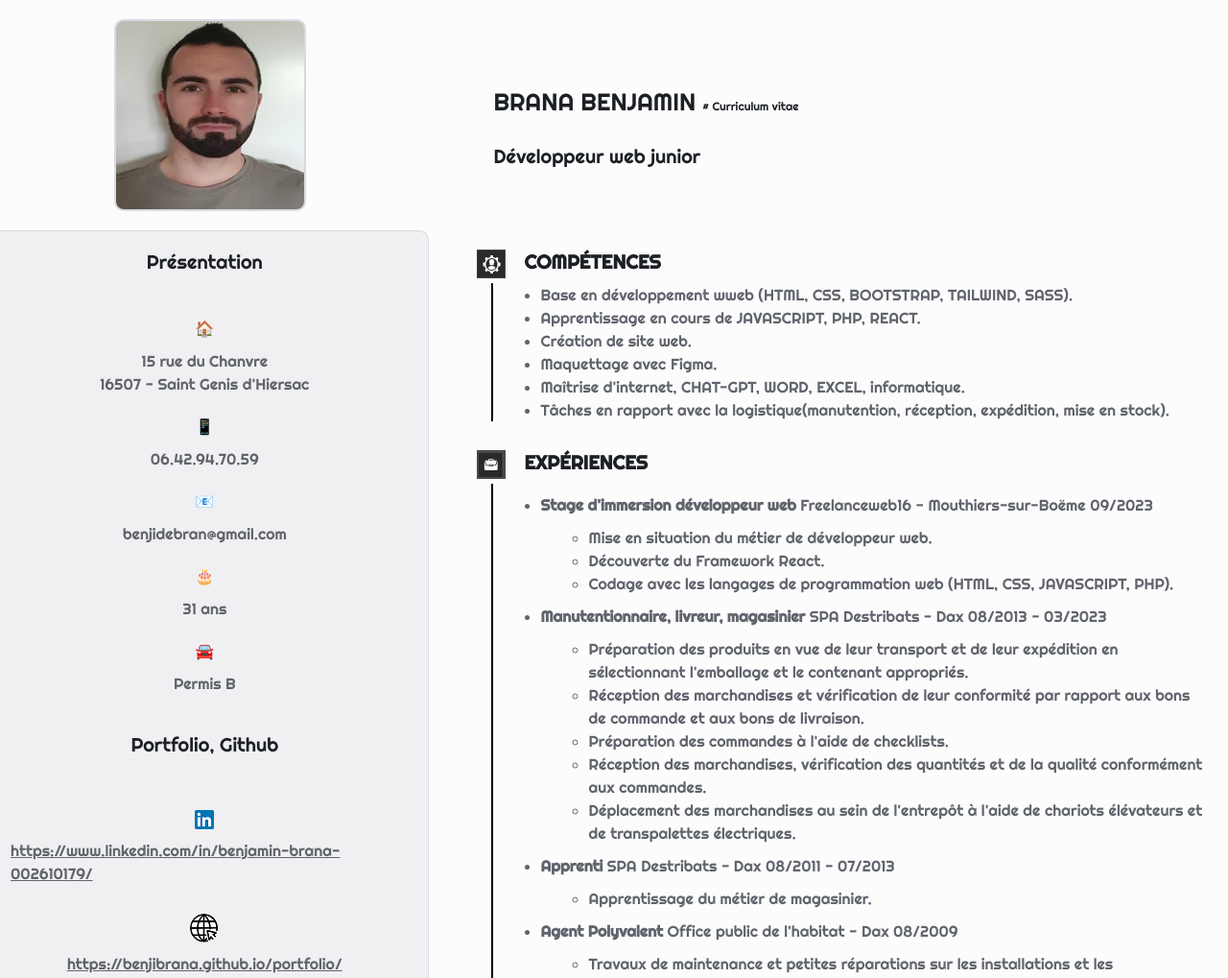
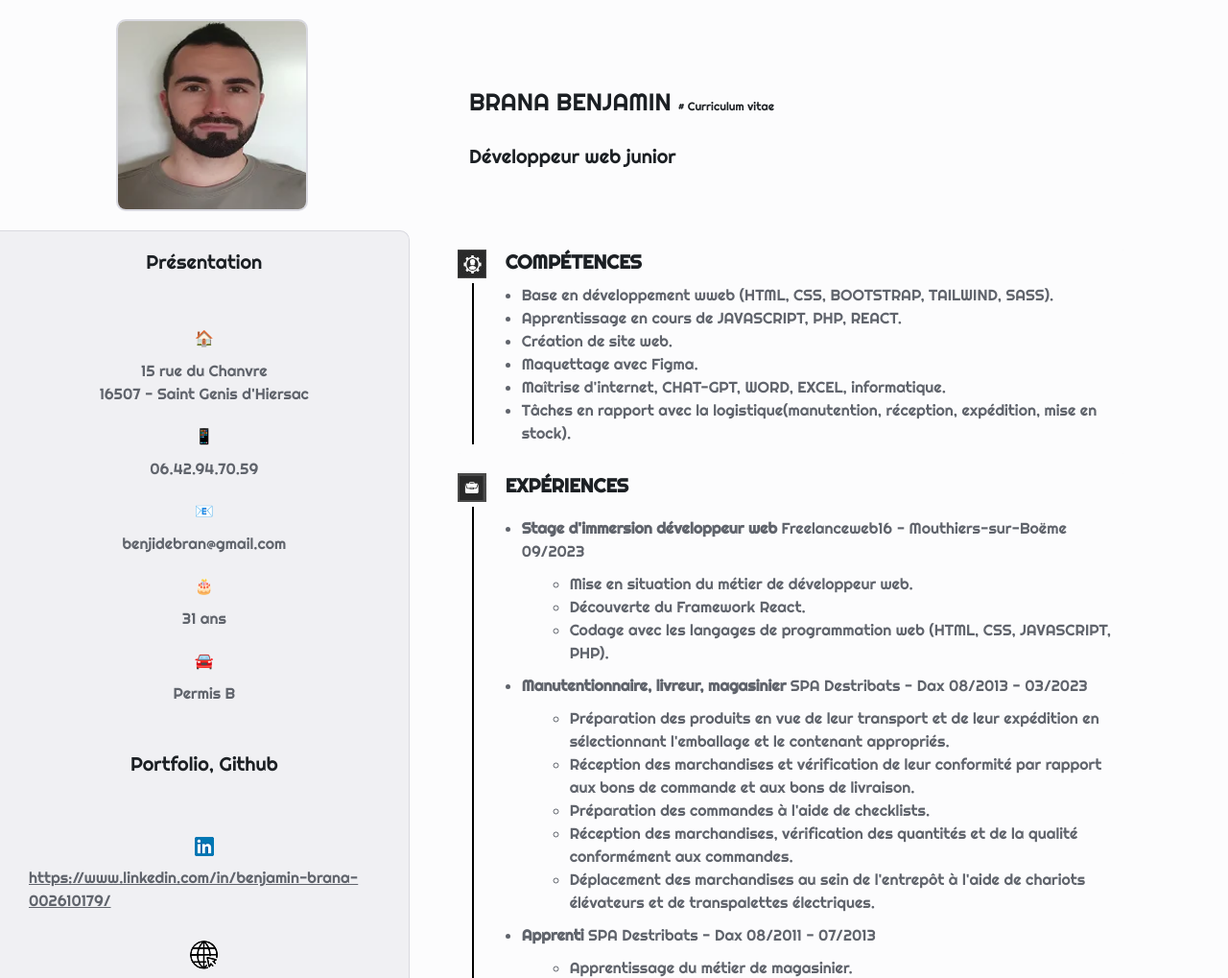
Before and after one commit to BenjiBrana/cv, a PHP site: page / in a window 1280 px wide. Shown: the top 1019 px of the page at 96% size. Run offline with PHP 8.4, Linux system fonts and the light colour scheme.

Commit message:
modif width

```diff
--- a/Design/sass/_Header.scss
+++ b/Design/sass/_Header.scss
@@ -1,5 +1,5 @@
 header {
-    width: 100vw;
+    width: 100%;
     grid-area: 1/ 1/ 2/ 12;
     @include grid(repeat(12, 1fr), repeat(1, 1fr), 0px, 0px);
     #photoProfil {
--- a/Design/sass/_Section.scss
+++ b/Design/sass/_Section.scss
@@ -1,5 +1,5 @@
 section {
-    width: 99vw;
+    width: 100%;
     min-height: 100vh;
     @include grid(repeat(12, 1fr), auto, 0px, 0px);
     justify-items: start;
@@ -101,6 +101,7 @@ section {
 
 @media only screen and (max-width: 1500px) {
     section {
+
         #article1 {
             padding: 1rem;
             display: flex;
--- a/Design/sass/default.scss
+++ b/Design/sass/default.scss
@@ -49,11 +49,12 @@ html {
     font-size: 62.5%; //1rem = 10px
 }
 body {
+    margin: 0;
     @include flex(column, start, center, center);
     background: $backgroundColor;
     color: $textColor;
     height: 100vh;
-    width: 99vw;
+    width: 100%;
     font-size: 1.6rem;
     font-family: "Righteous", cursive;
     h1,
```
Also changed, not shown: Design/css/default.css, 1 other file.
